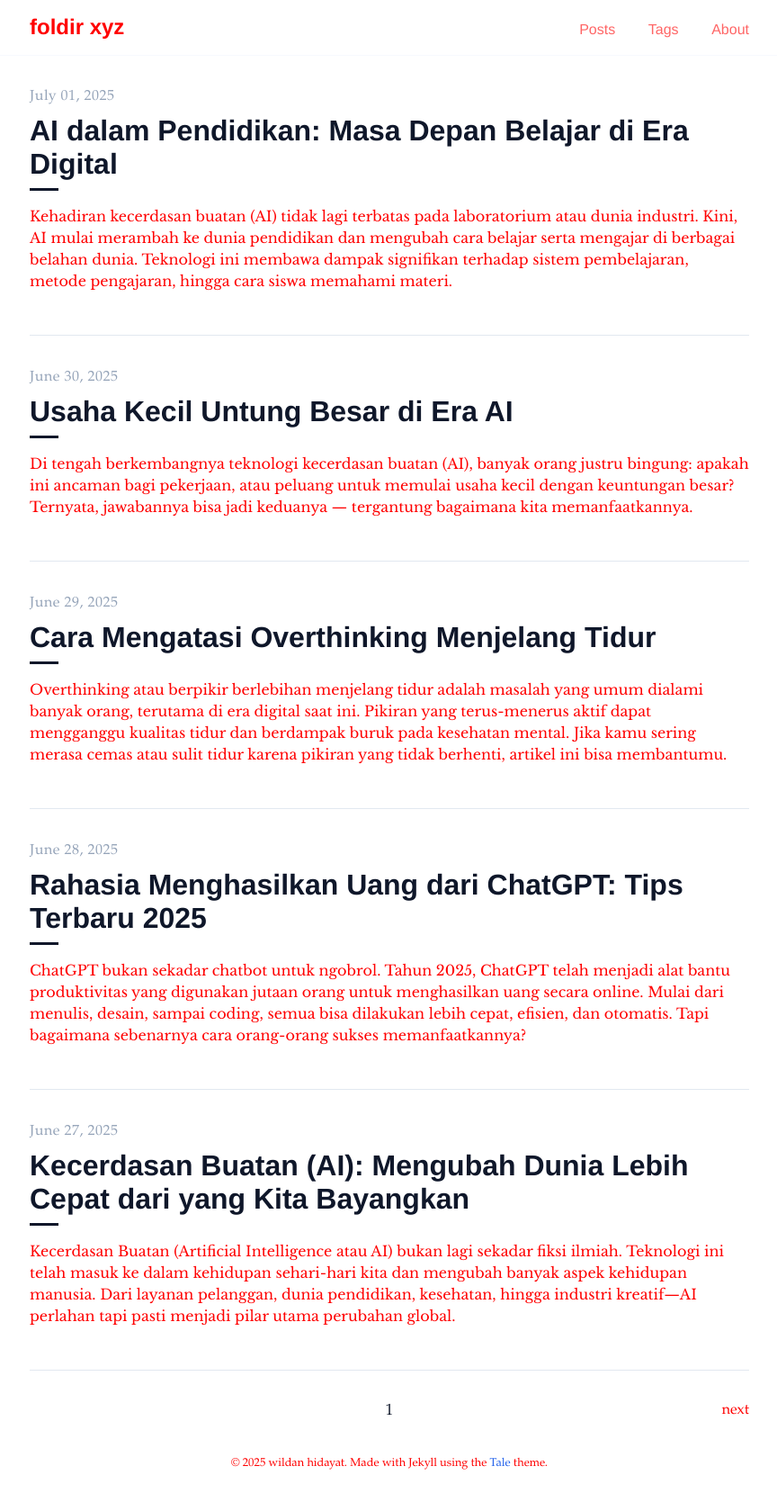
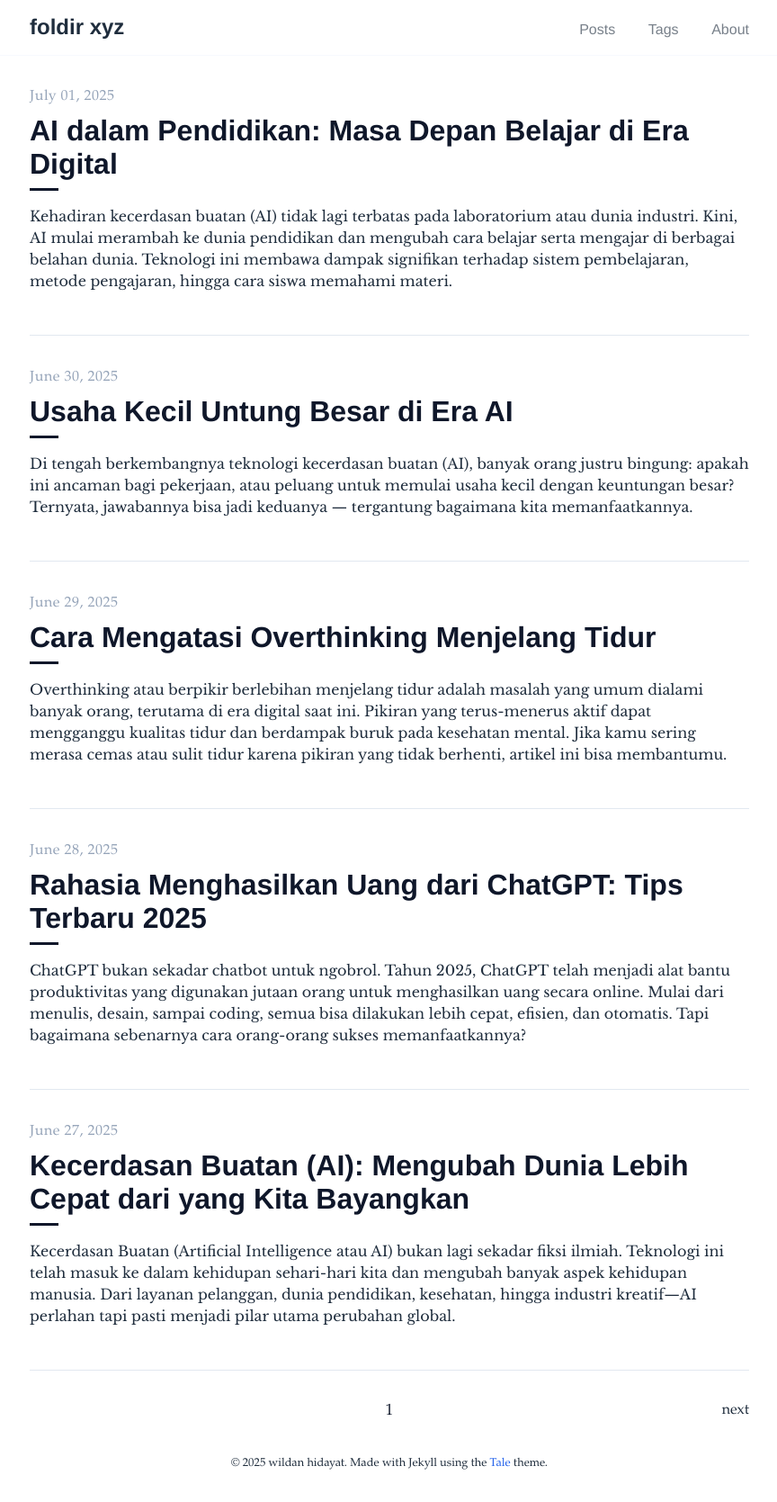
Before and after one commit to foldirku/foldirku.github.io, a Jekyll site: the page built from index.html, in a window 1280 px wide. Shown: the whole page at 90% size, without its empty margins (207-1071 px from the left). Built offline with Jekyll 4.4.1, drawn with Linux system fonts in a browser that asks for light colours; the list of posts is cut into pages by our own code.

Commit message:
Update _variables.scss

```diff
--- a/_sass/tale/_variables.scss
+++ b/_sass/tale/_variables.scss
@@ -1,5 +1,5 @@
 // Colors — Modern Blue Theme
-$default-color: red ;        // teks utama
+$default-color: #1f2d3d ;        // teks utama
 $default-shade: #0f172a;        // nav atau judul
 $default-tint: #94a3b8;         // teks pasif
 $grey-1: #cbd5e1 ;
@@ -22,10 +22,10 @@
 //$code-color: #bf616a !default;
 
 // Fonts
-$serif-primary: 'Libre Baskerville', 'Times New Roman', Times, serif !default;
-$serif-secondary: Palatino, 'Palatino LT STD', 'Palatino Linotype', 'Book Antiqua', 'Georgia', serif !default;
-$sans-serif: 'Helvetica Neue', 'Segoe UI', Helvetica, Arial, sans-serif !default;
-$monospaced: Menlo, Monaco, monospace !default;
+$serif-primary: 'Libre Baskerville', 'Times New Roman', Times, serif ;
+$serif-secondary: Palatino, 'Palatino LT STD', 'Palatino Linotype', 'Book Antiqua', 'Georgia', serif ;
+$sans-serif: 'Helvetica Neue', 'Segoe UI', Helvetica, Arial, sans-serif;
+$monospaced: Menlo, Monaco, monospace ;
 
 @mixin box-sizing($type: border-box) {
   -webkit-box-sizing: $type;
```
